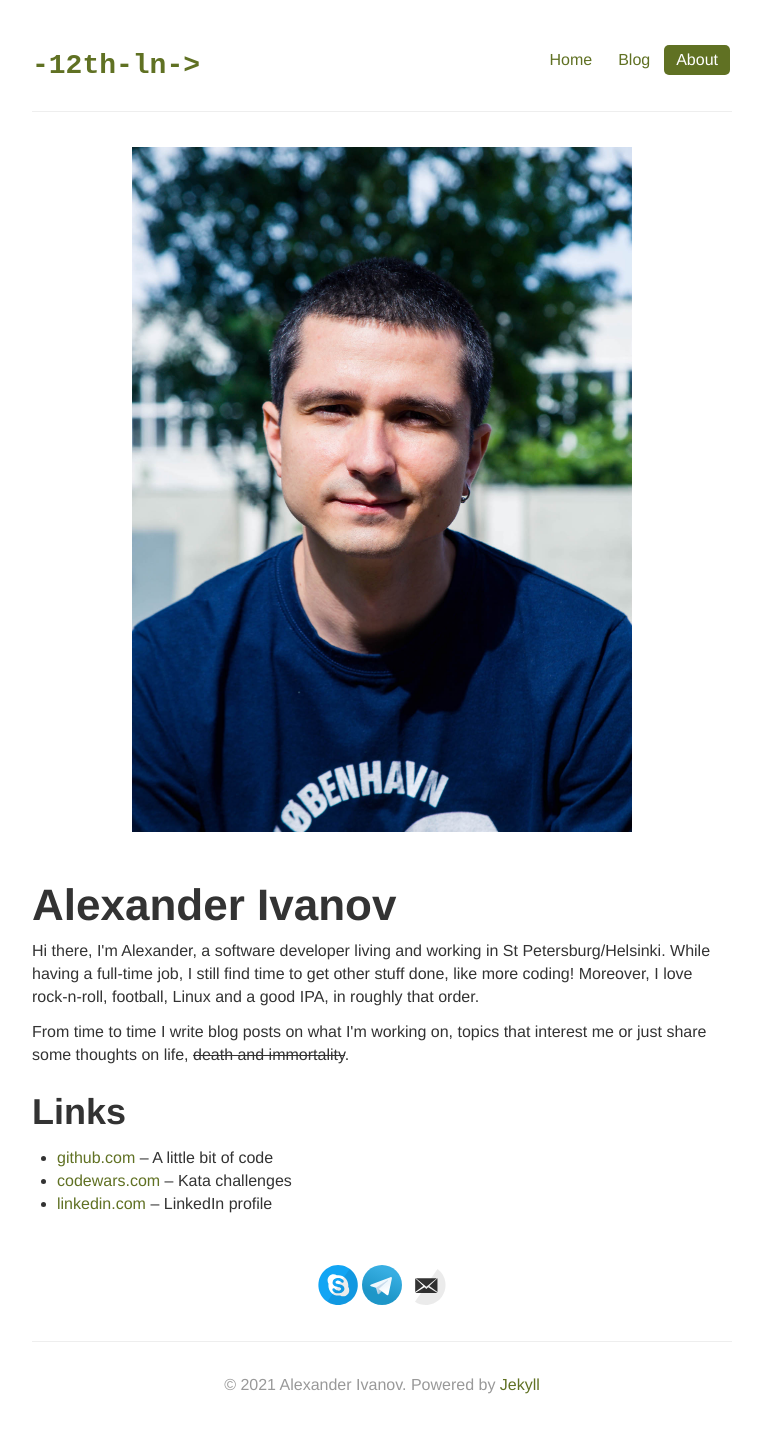
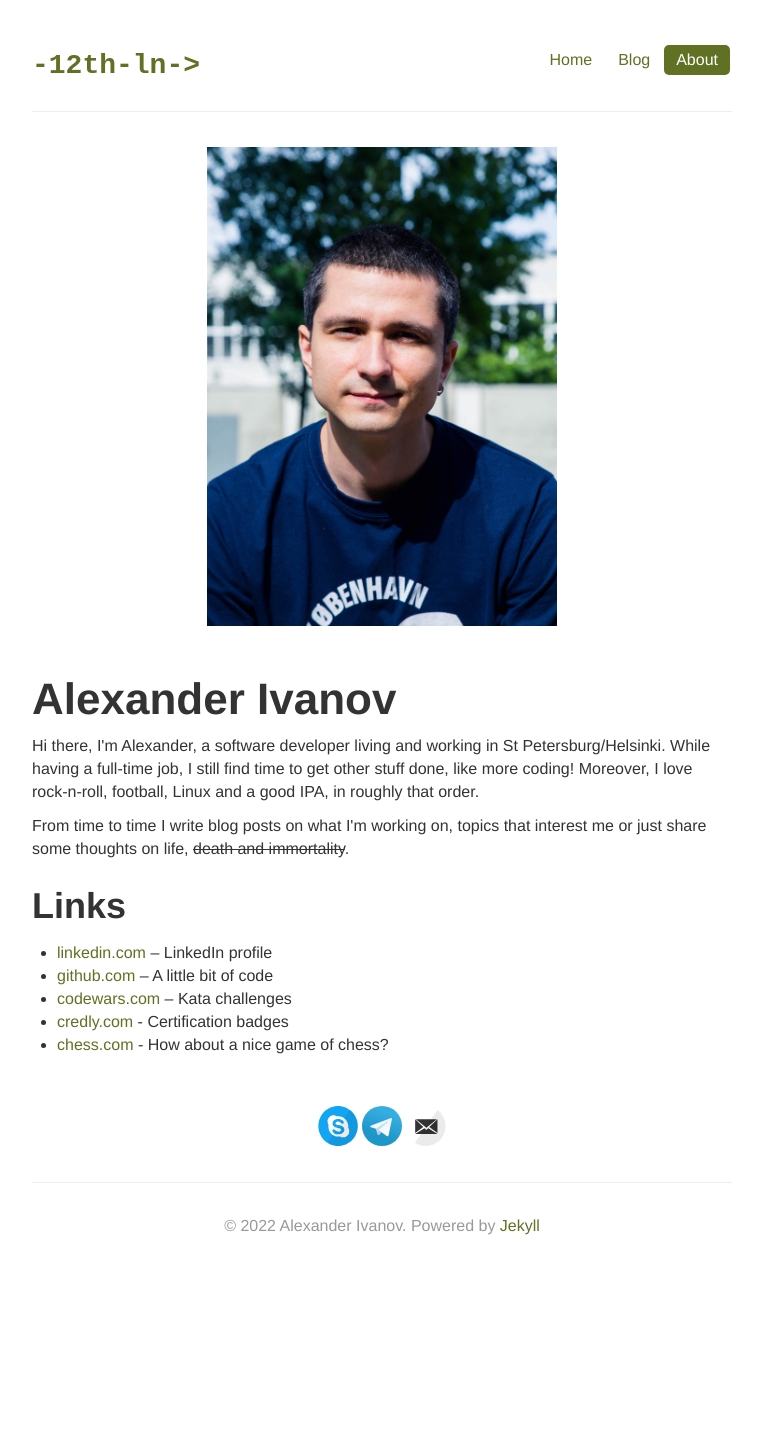
Before and after one commit to sashasyedin/twelfthlane.net, a Jekyll site: the page built from about.md, in a window 1280 px wide. Shown: the whole page, without its empty margins (258-1021 px from the left). Built offline with Jekyll 4.4.1, drawn with Linux system fonts in a browser that asks for light colours; after the commit the page ends 1288 px from its top, so only the background shows below that.

```diff
--- a/_layouts/default.html
+++ b/_layouts/default.html
@@ -35,7 +35,7 @@
 
 		<div class="footer muted row-fluid">
 			<p class="text-center">
-				&copy; 2021 Alexander Ivanov. Powered by <a href="http://jekyllrb.com" rel="nofollow">Jekyll</a>
+				&copy; 2022 Alexander Ivanov. Powered by <a href="http://jekyllrb.com" rel="nofollow">Jekyll</a>
 			</p>
 		</div>
 	</div> <!-- /container -->
--- a/about.md
+++ b/about.md
@@ -19,9 +19,11 @@ title: About Me
 
 ## Links
 
+* [linkedin.com](https://linkedin.com/in/sashasyedin) – LinkedIn profile
 * [github.com](https://github.com/sashasyedin) – A little bit of code
 * [codewars.com](https://codewars.com/users/sashasyedin) – Kata challenges
-* [linkedin.com](https://linkedin.com/in/sashasyedin) – LinkedIn profile
+* [credly.com](https://www.credly.com/users/sashasyedin) - Certification badges
+* [chess.com](https://www.chess.com/member/sashasyedin) - How about a nice game of chess?
 
 <div class="contacts">
 	{% include svg-icons.html %}
--- a/css/custom.css
+++ b/css/custom.css
@@ -88,7 +88,7 @@ h2.small {
 }
 
 .about-image {
-  width: 500px;
+  width: 350px;
   height: auto;
   margin: auto auto 50px auto;
   display: block;
```
Also changed, not shown: _posts/2021-11-20-the-deeper-challenges.md (added, +22 -0 lines), images/2021-11-20-deep-tech.jpg (added).
